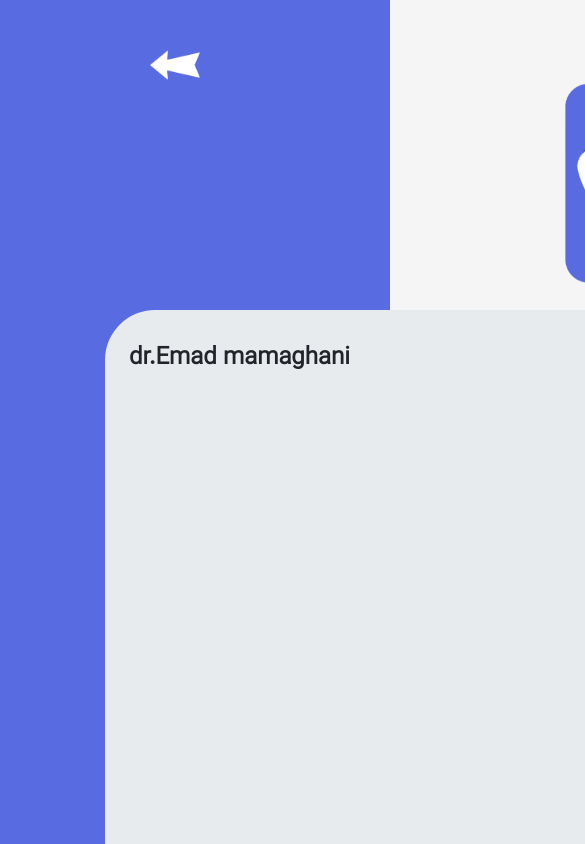
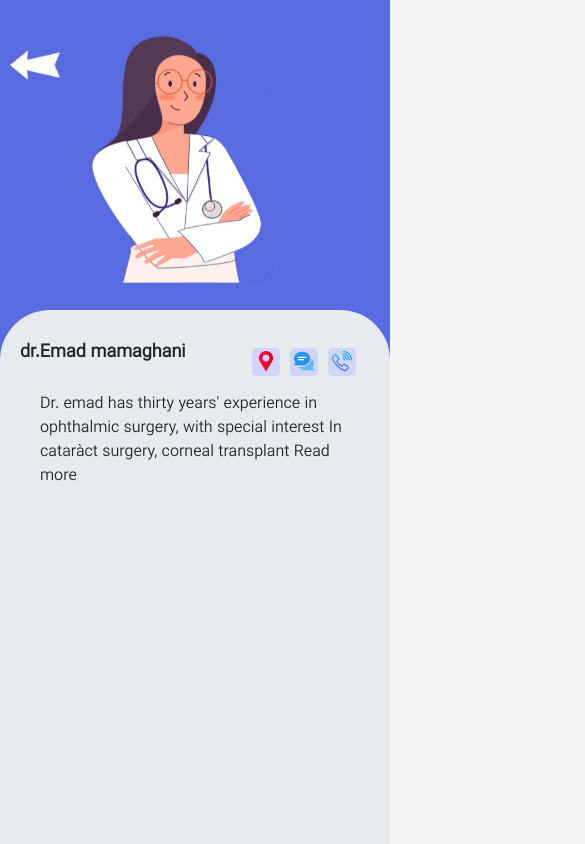
Before and after one commit to mohmad-dorqi/yaha, a plain HTML site: page docpage.html in a window 390 px wide. Shown: the top 844 px of the page, 585 px wide, since content can reach past the window. Drawn offline with Linux system fonts and the light colour scheme; files whose address does not match are found by name.

Commit message:
responseve

```diff
--- a/css/docstyle.css
+++ b/css/docstyle.css
@@ -11,6 +11,7 @@ body {
 }
 
 .container {
+    position: relative;
     background-color: #596BE0;
     height: 100vh;
 
@@ -18,7 +19,7 @@ body {
 
 .container img {
     position: absolute;
-    left: 520px;
+    left: 420px;
     height: 300px;
 }
 
@@ -35,9 +36,9 @@ body {
 
 
     position: absolute;
-    width: 1141px;
+    width: 100%;
     height: 100vh;
-    left: 105px;
+    left: 0px;
     top: 310px;
 
     background: #E8EBEE;
@@ -60,14 +61,23 @@ body {
 .right {
     position: relative;
     display: flex;
+   justify-content: space-between;
     top: 28px;
     right: 24px;
+
+}
+.right--r{
+    position: relative;
     background-color: #D2D5FB;
     border-radius: 5px;
     color: #0c18c4;
     margin: 5px;
     width: 28px;
     height: 28px;
+
+
+
+
 }
 
 .right img{
@@ -80,3 +90,73 @@ body {
 
 
 }
+.docInfo  {
+   margin: 90px;
+}
+
+@media (max-width:575px) {
+
+    .container {
+        background-color: #596BE0;
+        height: 100vh;
+
+    }
+    .container img{
+        position: absolute;
+        left: 35px;
+    }
+    .container a img {
+        height: 50px;
+        width: 50px;
+        position: absolute;
+        top: 40px;
+        left: 10px;
+
+    }
+    .left p{
+        position: absolute;
+        top: 30px;
+        left: 20px;
+        font-size: 18px;
+        font-weight: bold;
+     }
+     .docInfo  {
+        margin: 40px;
+     }
+     .right img{
+        position: absolute;
+       top: 3px;
+       left: 4px;
+       height: 20px;
+       width: 20px;
+
+
+
+    }
+}
+@media (min-width:576px) and (max-width:991px){
+    .container img {
+        position: absolute;
+        left: 140px;
+        height: 300px;
+    }
+    .right img{
+        position: absolute;
+       top: 3px;
+       left: 4px;
+       height: 20px;
+       width: 20px;
+
+
+
+    }
+    .container a img {
+        height: 50px;
+        width: 50px;
+        position: absolute;
+        top: 40px;
+        left: 10px;
+
+    }
+
+}
--- a/docpage.html
+++ b/docpage.html
@@ -17,23 +17,47 @@
 
 
     <div class="container">
+
         <img src="/img/DOK.png" alt="">
+
         <a href="/home.html"><img src="/img/arrow-left-4-64.png" alt=""></a>
+
+
         <div class="infoContainer">
             <div class="title">
                 <div class="left">
                     <p>dr.Emad mamaghani</p>
                 </div>
-                <div class="right">
-                  <div>
-                    <img src="/img/loca.png" alt="">
-                  </div>
 
 
-                </div>
-            </div>
+                <div class="right">
+                    <div class="right--r">
+                        <img src="/img/loca.png" alt="">
+                    </div>
 
 
+                    <div class="right--r">
+                        <img src="/img/chat.png" alt="">
+                    </div>
+
+
+                    <div class="right--r">
+                        <img src="/img/phone-call.png" alt="">
+                    </div>
+
+                </div>
+
+            </div>
+            <div class="docInfo">
+
+                <p>
+                    Dr. emad has thirty years' experience in ophthalmic surgery, with special interest In cataràct
+                    surgery,
+                    corneal transplant Read more
+                </p>
+
+
+            </div>
         </div>
 
 
```
